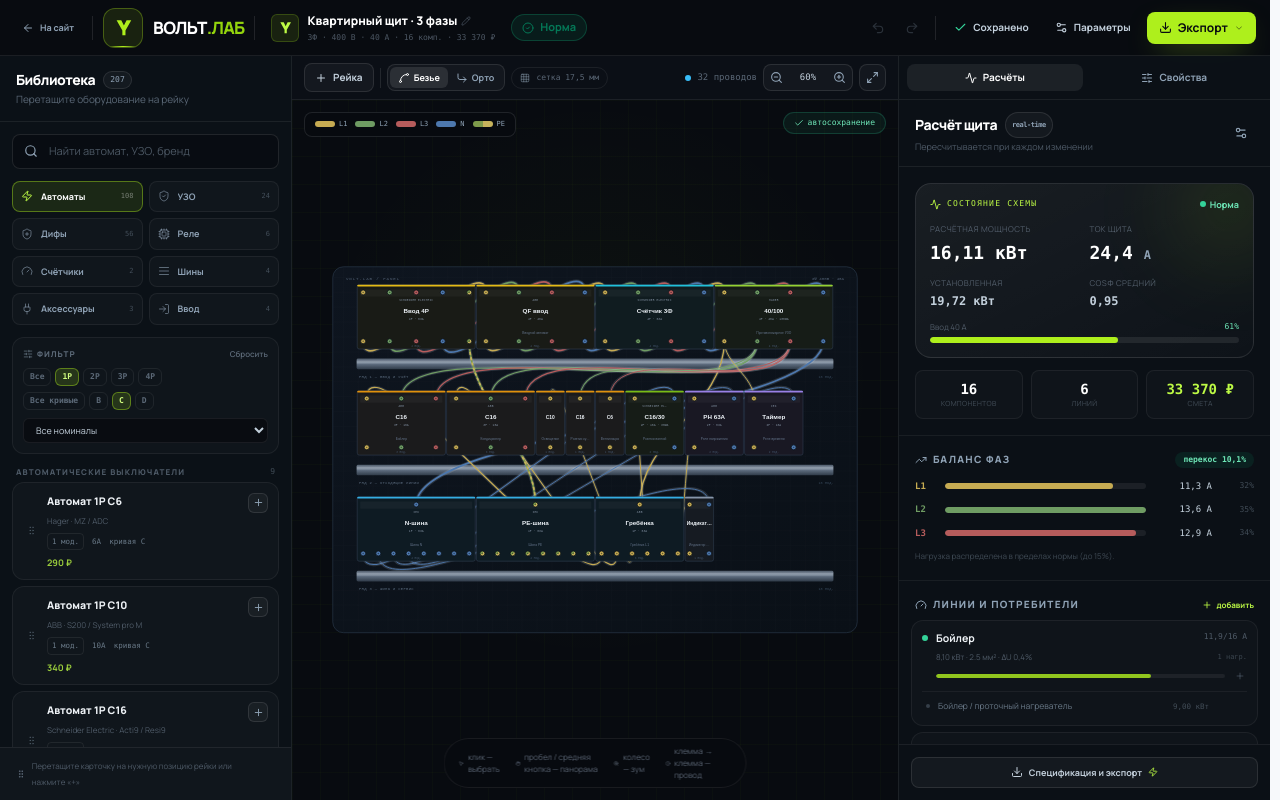
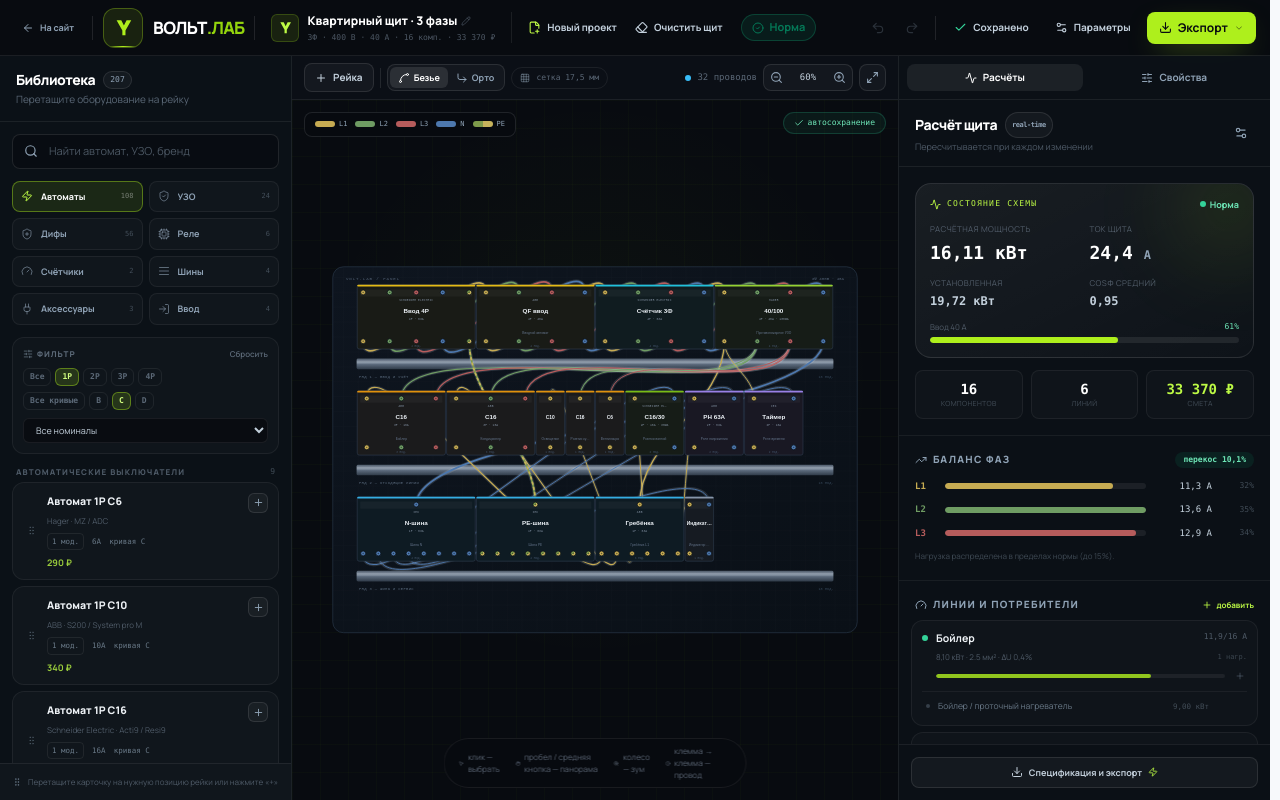
Before and after one commit to AlexandrDyagel/site-electric-editor, a Vue app: page /editor in a window 1280 px wide. Built offline with nearby package versions, Linux system fonts and the light colour scheme.

Commit message:
feat(editor): add new project and clear panel actions

```diff
--- a/src/components/editor/EditorToolbar.vue
+++ b/src/components/editor/EditorToolbar.vue
@@ -6,6 +6,8 @@ import {
   Check,
   ChevronDown,
   Download,
+  Eraser,
+  FilePlus2,
   PanelLeft,
   Pencil,
   Redo2,
@@ -28,6 +30,8 @@ defineProps<{
 const emit = defineEmits<{
   'open-palette': []
   'open-inspector': []
+  'new-project': []
+  'clear-panel': []
   save: []
   export: []
   settings: []
@@ -92,7 +96,7 @@ function notifySave(): void {
         </span>
         <span class="min-w-0">
           <span class="flex items-center gap-1">
-            <span class="max-w-[140px] truncate text-[12px] font-extrabold text-white sm:max-w-[240px]">{{ panel.project.name }}</span>
+            <span class="max-w-[120px] truncate text-[12px] font-extrabold text-white sm:max-w-[200px]">{{ panel.project.name }}</span>
             <Pencil :size="10" class="shrink-0 text-cloud-400/40 transition group-hover:text-cloud-300" />
           </span>
           <span class="mt-0.5 block truncate font-mono text-[8px] text-cloud-400/50">
@@ -101,7 +105,31 @@ function notifySave(): void {
         </span>
       </button>
 
-      <StatusPill :status="status" size="sm" class="hidden md:inline-flex" />
+      <div class="hidden items-center gap-0.5 border-l border-white/[.08] pl-2 md:flex">
+        <button
+          type="button"
+          class="flex items-center gap-1.5 rounded-lg px-2 py-2 text-[10px] font-bold text-cloud-300 transition hover:bg-white/[.06] hover:text-white"
+          title="Новый проект"
+          aria-label="Новый проект"
+          @click="emit('new-project')"
+        >
+          <FilePlus2 :size="13" class="text-volt-300" />
+          <span class="hidden xl:inline">Новый проект</span>
+        </button>
+        <button
+          type="button"
+          class="flex items-center gap-1.5 rounded-lg px-2 py-2 text-[10px] font-bold text-cloud-300 transition hover:bg-rose-500/10 hover:text-rose-200 disabled:cursor-not-allowed disabled:opacity-35"
+          :disabled="panel.componentCount === 0 && panel.wireCount === 0"
+          title="Очистить щит"
+          aria-label="Очистить щит"
+          @click="emit('clear-panel')"
+        >
+          <Eraser :size="13" />
+          <span class="hidden xl:inline">Очистить щит</span>
+        </button>
+      </div>
+
+      <StatusPill :status="status" size="sm" class="hidden lg:inline-flex" />
     </div>
 
     <div class="flex shrink-0 items-center gap-1 sm:gap-1.5">
--- a/src/components/editor/PalettePanel.vue
+++ b/src/components/editor/PalettePanel.vue
@@ -3,6 +3,8 @@ import { computed, ref, watch } from 'vue'
 import {
   AlignJustify,
   Cpu,
+  Eraser,
+  FilePlus2,
   Gauge,
   GripVertical,
   LogIn,
@@ -26,6 +28,8 @@ import { formatRub } from '@/utils/format'
 
 const emit = defineEmits<{
   close: []
+  'new-project': []
+  'clear-panel': []
 }>()
 
 const library = useLibraryStore()
@@ -325,7 +329,24 @@ function setCurve(value: string): void {
       </div>
     </div>
 
-    <div class="shrink-0 border-t border-white/[.07] bg-white/[.02] px-4 py-2.5">
+    <div class="shrink-0 border-t border-white/[.07] bg-white/[.02] px-3 py-2.5">
+      <div class="mb-2 grid grid-cols-2 gap-1.5 md:hidden">
+        <button
+          type="button"
+          class="flex items-center justify-center gap-1.5 rounded-lg border border-white/10 bg-white/[.04] py-2 text-[9px] font-bold text-cloud-300 transition hover:border-volt-400/30 hover:text-white"
+          @click="emit('new-project'); emit('close')"
+        >
+          <FilePlus2 :size="12" class="text-volt-300" /> Новый проект
+        </button>
+        <button
+          type="button"
+          class="flex items-center justify-center gap-1.5 rounded-lg border border-white/10 bg-white/[.04] py-2 text-[9px] font-bold text-cloud-300 transition hover:border-rose-400/30 hover:text-rose-200 disabled:opacity-30"
+          :disabled="panel.componentCount === 0 && panel.wireCount === 0"
+          @click="emit('clear-panel'); emit('close')"
+        >
+          <Eraser :size="12" /> Очистить
+        </button>
+      </div>
       <p class="flex items-center gap-1.5 text-[8px] leading-4 text-cloud-400/50">
         <GripVertical :size="10" />
         Перетащите карточку на нужную позицию рейки или нажмите «+»
--- a/src/stores/panelStore.ts
+++ b/src/stores/panelStore.ts
@@ -140,6 +140,26 @@ export const usePanelStore = defineStore('panel', () => {
     const next = createEmptyProject(name)
     loadProject(next)
     return next
+  }
+
+  function clearPanel(): ActionResult {
+    if (
+      project.value.components.length === 0 &&
+      project.value.wires.length === 0 &&
+      project.value.consumers.length === 0
+    ) {
+      return { ok: false, message: 'Щит уже пуст' }
+    }
+    snapshot()
+    project.value.components = []
+    project.value.wires = []
+    project.value.consumers = []
+    project.value.circuits = []
+    selectedComponentUid.value = null
+    selectedWireUid.value = null
+    activeTab.value = 'calc'
+    touch()
+    return { ok: true, message: 'Щит очищен. Действие можно отменить через Ctrl+Z' }
   }
 
   function loadDemo(): PanelProject {
@@ -536,6 +556,7 @@ export const usePanelStore = defineStore('panel', () => {
     initialize,
     loadProject,
     newProject,
+    clearPanel,
     loadDemo,
     importProject,
     updateProjectMeta,
--- a/src/views/EditorView.vue
+++ b/src/views/EditorView.vue
@@ -1,7 +1,7 @@
 <script setup lang="ts">
 import { computed, onBeforeUnmount, onMounted, ref, watch } from 'vue'
 import { useRoute, useRouter } from 'vue-router'
-import { Activity, SlidersHorizontal, X } from 'lucide-vue-next'
+import { Activity, Eraser, FilePlus2, SlidersHorizontal, X } from 'lucide-vue-next'
 import type { LoadConsumer } from '@/types'
 import EditorToolbar from '@/components/editor/EditorToolbar.vue'
 import PalettePanel from '@/components/editor/PalettePanel.vue'
@@ -33,6 +33,9 @@ const consumerEditing = ref<LoadConsumer | null>(null)
 const consumerLineUid = ref<string | null>(null)
 const renameOpen = ref(false)
 const renameName = ref('')
+const newProjectOpen = ref(false)
+const clearPanelOpen = ref(false)
+const newProjectName = ref('Новый проект щита')
 
 let autosaveTimer: ReturnType<typeof setTimeout> | null = null
 let stopWatch: (() => void) | null = null
@@ -117,6 +120,51 @@ function openRename(): void {
   renameOpen.value = true
 }
 
+function openNewProject(): void {
+  paletteOpen.value = false
+  inspectorOpen.value = false
+  newProjectName.value = 'Новый проект щита'
+  newProjectOpen.value = true
+}
+
+function createNewProject(): void {
+  if (autosaveTimer) {
+    clearTimeout(autosaveTimer)
+    autosaveTimer = null
+  }
+  // Не теряем текущую работу: сохраняем её перед переключением.
+  if (panel.componentCount > 0) {
+    projects.save(panel.project)
+  }
+  const created = projects.create(newProjectName.value.trim() || 'Новый проект щита')
+  panel.loadProject(created)
+  dirty.value = false
+  newProjectOpen.value = false
+  void router.replace({ path: '/editor', query: { id: created.id } })
+  ui.toast({ title: 'Новый проект создан', message: created.name, tone: 'success' })
+}
+
+function openClearPanel(): void {
+  paletteOpen.value = false
+  inspectorOpen.value = false
+  clearPanelOpen.value = true
+}
+
+function confirmClearPanel(): void {
+  const result = panel.clearPanel()
+  clearPanelOpen.value = false
+  if (!result.ok) {
+    ui.toast({ title: 'Щит уже пуст', message: result.message, tone: 'info' })
+    return
+  }
+  dirty.value = true
+  ui.toast({
+    title: 'Щит очищен',
+    message: 'Действие можно отменить через Ctrl+Z',
+    tone: 'info',
+  })
+}
+
 function confirmRename(): void {
   panel.updateProjectMeta({ name: renameName.value })
   renameOpen.value = false
@@ -173,6 +221,8 @@ onBeforeUnmount(() => {
       @export="exportOpen = true"
       @settings="settingsOpen = true"
       @rename="openRename"
+      @new-project="openNewProject"
+      @clear-panel="openClearPanel"
     />
 
     <div class="relative flex min-h-0 flex-1">
@@ -236,7 +286,11 @@ onBeforeUnmount(() => {
     >
       <div v-if="paletteOpen" class="fixed inset-0 z-[80] flex bg-ink-950/70 backdrop-blur-sm lg:hidden" @click.self="paletteOpen = false">
         <div class="h-full w-[310px] max-w-[88vw] shadow-2xl">
-          <PalettePanel @close="paletteOpen = false" />
+          <PalettePanel
+            @close="paletteOpen = false"
+            @new-project="openNewProject"
+            @clear-panel="openClearPanel"
+          />
         </div>
       </div>
     </Transition>
@@ -307,5 +361,79 @@ onBeforeUnmount(() => {
         <button type="button" class="btn-primary" @click="confirmRename">Сохранить</button>
       </template>
     </ModalPanel>
+
+    <ModalPanel
+      v-model="newProjectOpen"
+      title="Новый проект"
+      description="Создать пустой щит и открыть его в редакторе."
+      size="sm"
+    >
+      <div class="space-y-4">
+        <label class="block">
+          <span class="field-label">Название проекта</span>
+          <input
+            v-model="newProjectName"
+            class="input"
+            placeholder="Например, Щит коттеджа"
+            @keyup.enter="createNewProject"
+          />
+        </label>
+        <div class="flex items-start gap-2.5 rounded-xl border border-volt-500/20 bg-volt-400/[.06] p-3">
+          <FilePlus2 :size="15" class="mt-0.5 shrink-0 text-volt-700 dark:text-volt-300" />
+          <p class="text-[10px] leading-5 text-ink-600 dark:text-cloud-300">
+            Если в текущем щите есть оборудование, он будет сохранён в «Проектах» перед созданием нового.
+          </p>
+        </div>
+        <p class="text-[10px] leading-5 text-ink-400 dark:text-cloud-400/60">
+          Новый проект создаётся с тремя DIN-рейками и трёхфазным вводом 400 В. Параметры можно изменить.
+        </p>
+      </div>
+      <template #footer>
+        <button type="button" class="btn-secondary" @click="newProjectOpen = false">Отмена</button>
+        <button type="button" class="btn-primary" @click="createNewProject">
+          <FilePlus2 :size="14" /> Создать проект
+        </button>
+      </template>
+    </ModalPanel>
+
+    <ModalPanel
+      v-model="clearPanelOpen"
+      title="Очистить щит?"
+      description="Будут удалены всё оборудование, провода и нагрузки."
+      size="sm"
+    >
+      <div class="space-y-4">
+        <div class="flex items-start gap-3 rounded-xl border border-rose-500/25 bg-rose-500/[.07] p-3.5">
+          <Eraser :size="18" class="mt-0.5 shrink-0 text-rose-600 dark:text-rose-300" />
+          <div>
+            <p class="text-xs font-extrabold text-rose-700 dark:text-rose-200">Щит станет пустым</p>
+            <p class="mt-1 text-[10px] leading-5 text-rose-700/70 dark:text-rose-200/70">
+              DIN-рейки, название, описание и параметры питания сохранятся. Действие можно отменить через
+              <span class="font-mono font-bold">Ctrl+Z</span>.
+            </p>
+          </div>
+        </div>
+        <div class="grid grid-cols-3 gap-2">
+          <div class="rounded-lg border border-cloud-200 bg-cloud-50 px-3 py-2 text-center dark:border-white/[.07] dark:bg-white/[.03]">
+            <p class="font-mono text-lg font-bold text-ink-900 dark:text-white">{{ panel.componentCount }}</p>
+            <p class="text-[8px] uppercase tracking-wider text-ink-400 dark:text-cloud-400/50">компонентов</p>
+          </div>
+          <div class="rounded-lg border border-cloud-200 bg-cloud-50 px-3 py-2 text-center dark:border-white/[.07] dark:bg-white/[.03]">
+            <p class="font-mono text-lg font-bold text-ink-900 dark:text-white">{{ panel.wireCount }}</p>
+            <p class="text-[8px] uppercase tracking-wider text-ink-400 dark:text-cloud-400/50">проводов</p>
+          </div>
+          <div class="rounded-lg border border-cloud-200 bg-cloud-50 px-3 py-2 text-center dark:border-white/[.07] dark:bg-white/[.03]">
+            <p class="font-mono text-lg font-bold text-ink-900 dark:text-white">{{ panel.project.consumers.length }}</p>
+            <p class="text-[8px] uppercase tracking-wider text-ink-400 dark:text-cloud-400/50">нагрузок</p>
+          </div>
+        </div>
+      </div>
+      <template #footer>
+        <button type="button" class="btn-secondary" @click="clearPanelOpen = false">Отмена</button>
+        <button type="button" class="btn-danger" @click="confirmClearPanel">
+          <Eraser :size="14" /> Очистить щит
+        </button>
+      </template>
+    </ModalPanel>
   </div>
 </template>
```
Also changed, not shown: 2 other files (tests, documents, lock files or other folders).
